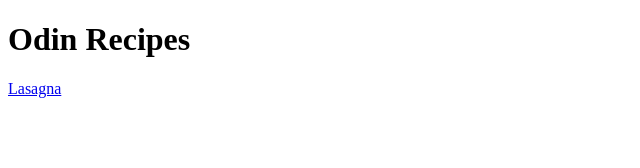
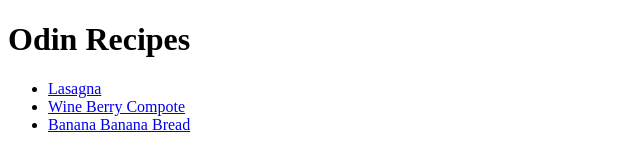
Before and after one commit to inloop1945/odin-recipes, a plain HTML site: page index.html in a window 1280 px wide. Shown: the whole page, without its empty margins (0-640 px from the left). Drawn offline with Linux system fonts and the light colour scheme.

Commit message:
Updated the index.html with list of links to recipes

```diff
--- a/index.html
+++ b/index.html
@@ -6,6 +6,12 @@
   </head>
   <body>
     <h1>Odin Recipes</h1>
-    <a href="recipes/lasagna.html">Lasagna</a>
+    <ul>
+      <li><a href="recipes/lasagna.html">Lasagna</a></li>
+      <li><a href="recipes/warm_berry_compote.html">Wine Berry Compote</a></li>
+      <li>
+        <a href="recipes/banana_banana_bread.html">Banana Banana Bread</a>
+      </li>
+    </ul>
   </body>
 </html>
```
